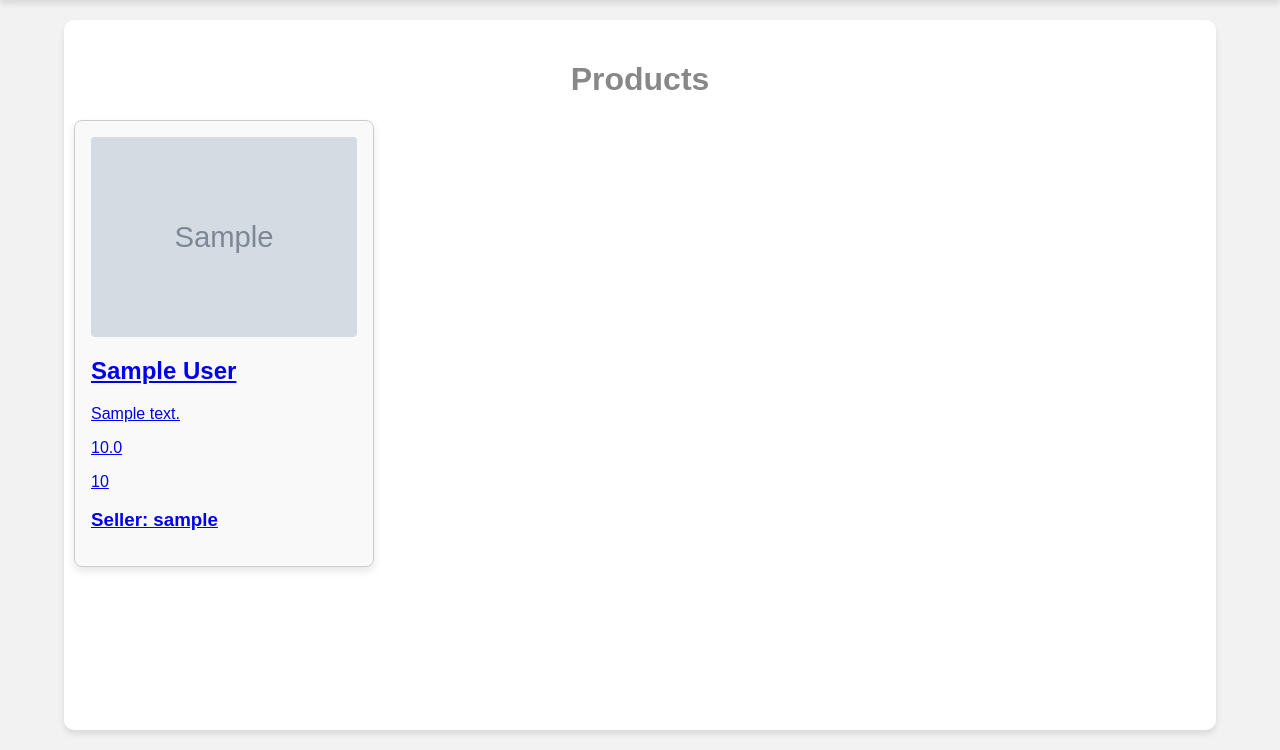
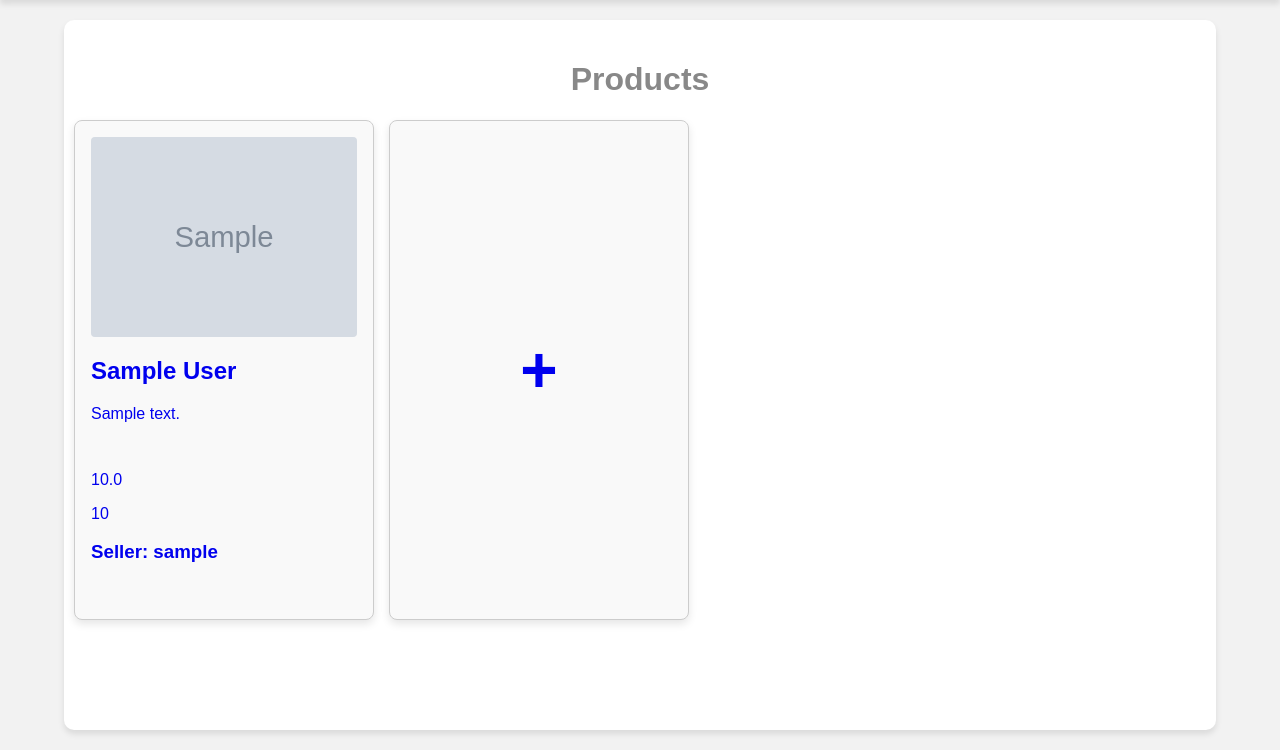
Before and after one commit to alammobaDar/NUMP-NU-Marketplace-, a Django app: page /mp_user/ in a window 1280 px wide. Shown: the part 90-840 px from the top of the page. Run offline with Django 5.2, Linux system fonts and the light colour scheme; tables that the repository leaves empty hold one stand-in row (values such as "Sample post"); grey boxes marked "Sample" are stand-in pictures.

Commit message:
create the new-post for creating the product

```diff
--- a/NUMP/MP_user/templates/mp_user/MyProduct.html
+++ b/NUMP/MP_user/templates/mp_user/MyProduct.html
@@ -17,7 +17,7 @@
                         <img class="image" src="{{ item.image.url }}" alt="{{ item.title }}">
                     </div>
                     <h2>{{ item.product_name }}</h2>
-                    <p>{{ item.description }}</p>
+                    <p class="product-description-text">{{ item.description }}</p>
                     <p>{{ item.price }}</p>
                     <p>{{ item.stocks }}</p>
                     <h3>Seller: {{ item.seller }}</h3>
@@ -26,7 +26,10 @@
         </a>
     </section>
     {% endfor %}
+    <a href="{% url "user:new_product" %}">
+        <div class="new-product-display">
+            <h1>+</h1>
+        </div>
+    </a>
     </div>
-
-
 {% endblock %}
--- a/NUMP/MP_user/urls.py
+++ b/NUMP/MP_user/urls.py
@@ -7,5 +7,6 @@ urlpatterns = [
     path('', views.products_page, name='products'),
     path('MyWallet/', views.my_wallet_page, name='mywallet'),
     path('Profile/', views.profile_page, name='profile'),
+    path("NewProduct/", views.new_product, name="new_product"),
     path('<slug:slug>', views.product_info_page, name='product_info')
 ]
--- a/NUMP/MP_user/views.py
+++ b/NUMP/MP_user/views.py
@@ -16,3 +16,6 @@ def my_wallet_page(request):
 
 def profile_page(request):
     return render(request, 'mp_user/Profile.html')
+
+def new_product(request):
+    return render(request, 'mp_user/CreateProduct.html')
--- a/NUMP/static/css/style.css
+++ b/NUMP/static/css/style.css
@@ -80,14 +80,22 @@ main {
     margin: 10px;
     display: flex;
     flex-wrap: wrap;
+    flex-direction: row;
     gap: 15px; /* Space between divs */
     justify-content: flex-start;
 }
+
+.container div{
+    width: 300px;
+    height: 500px;
+}
+.container a{
+    text-decoration: none;
+}
 .product-display{
-    display: flex;
+    /* display: flex;
     flex-direction: row;
-    align-items: center;
-    width: 300px; /* Fixed width for each card */
+    align-items: center; */
     border: 1px solid #ccc;
     border-radius: 8px;
     padding: 16px;
@@ -104,7 +112,7 @@ main {
     width: 100%;
     height: 200px; /* Fixed height for uniform size */
     display: flex;
-    justify-content: center;
+    text-align: center;
     align-items: center;
     overflow: hidden; /* Ensures the image doesn't overflow */
     border-radius: 4px;
@@ -116,3 +124,27 @@ main {
     object-fit: contain; /* Ensures consistent image scaling */
     display: block
 }
+.product-description-text{
+    height: 50px;
+    width: 270px;
+    overflow: hidden;
+    /* white-space: nowrap; */
+    text-overflow: ellipsis;
+}
+
+.new-product-display{
+    display: flex;
+    border: 1px solid #ccc;
+    border-radius: 8px;
+    padding: 16px;
+    background-color: #f9f9f9;
+    box-shadow: 0 4px 8px rgba(0, 0, 0, 0.1);
+    box-sizing: border-box;
+    align-items: center;
+    justify-content: center;
+}
+
+.new-product-display h1{
+    font-family: Arial, Helvetica, sans-serif;
+    font-size: 4rem;
+}
```
Also changed, not shown: NUMP/MP_user/templates/mp_user/CreateProduct.html (added, +9 -0 lines), NUMP/media/product_images/NU_Uniform.jpg (added), NUMP/media/product_images/NU_Uniform_sRgp9L6.jpg (added), NUMP/media/product_images/shorts_OONQH7w.jpg (added).
